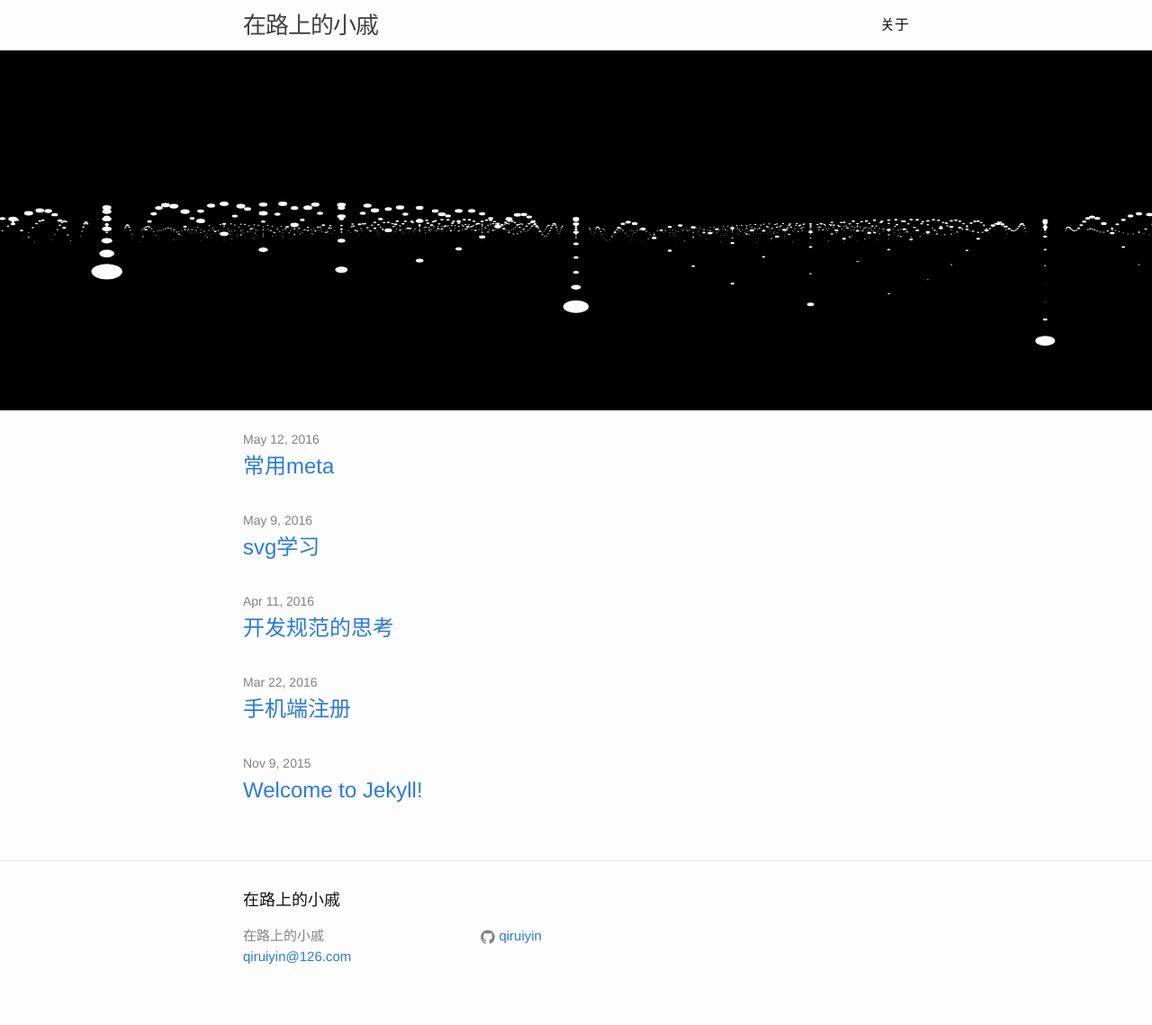
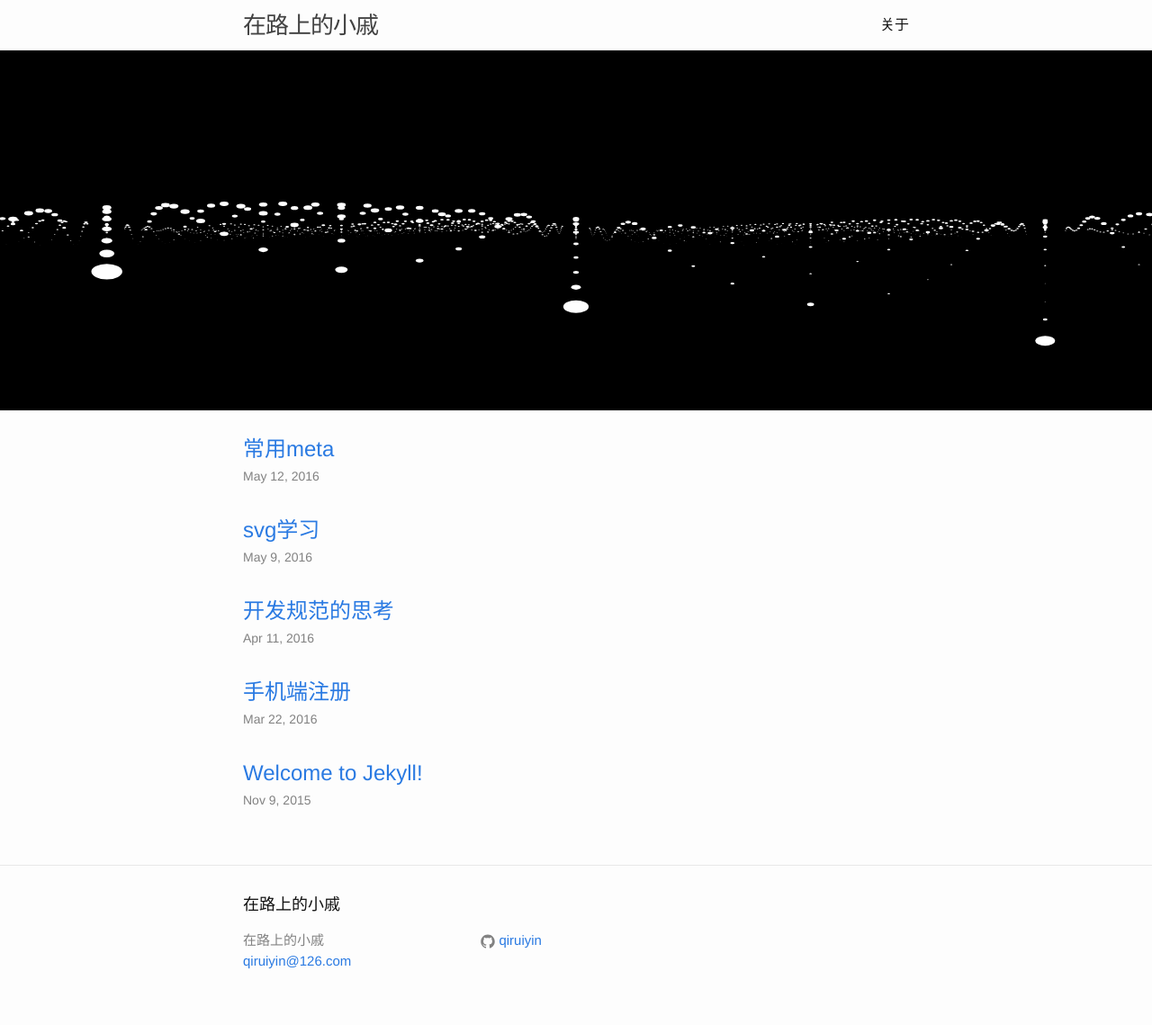
Before and after one commit to qiruiyin/qiruiyin.github.io, a Jekyll site: the page built from index.html, in a window 1280 px wide. Shown: the whole page at 90% size. Built offline with Jekyll 4.4.1, drawn with Linux system fonts in a browser that asks for light colours; the list of posts is cut into pages by our own code.

Commit message:
增加分页并修改部分样式

```diff
--- a/_config.yml
+++ b/_config.yml
@@ -19,3 +19,9 @@
 
 # Build settings
 markdown: kramdown
+
+# 分页
+permalink: pretty
+gems: [jekyll-paginate]
+paginate: 6
+paginate_path: "page:num"
--- a/_sass/_layout.scss
+++ b/_sass/_layout.scss
@@ -182,6 +182,10 @@
     > li {
         margin-bottom: $spacing-unit;
     }
+
+    h2 {
+        margin-bottom: 0;
+    }
 }
 
 .post-meta {
@@ -190,7 +194,6 @@
 }
 
 .post-link {
-    display: block;
     font-size: 24px;
 }
 
--- /dev/null
+++ b/_sass/_pagination.scss
@@ -0,0 +1,12 @@
+.pagination {
+
+	& > a, & > span {
+		padding: 5px 8px;
+		border: 1px solid #2a7ae2;
+		border-radius: 4px;
+	}
+
+	& > .page_number {
+		border: none;
+	}
+}
--- a/css/main.scss
+++ b/css/main.scss
@@ -49,5 +49,6 @@
 @import
         "base",
         "layout",
-        "syntax-highlighting"
+        "syntax-highlighting",
+        "pagination"
 ;
--- a/index.html
+++ b/index.html
@@ -4,7 +4,7 @@
 <style>
   .site-header {
     position: static;
-      height: 400px;
+    height: 450px;
     border-top: 0;
   }
   .waves {
@@ -15,21 +15,62 @@
 
 <div class="home">
 
-  <h1 class="page-heading">文章</h1>
-
   <ul class="post-list">
-    {% for post in site.posts %}
+    {% for post in paginator.posts %}
       <li>
-        <span class="post-meta">{{ post.date | date: "%b %-d, %Y" }}</span>
-
         <h2>
           <a class="post-link" href="{{ post.url | prepend: site.baseurl }}">{{ post.title }}</a>
         </h2>
+        <span class="post-meta">{{ post.date | date: "%b %-d, %Y" }}</span>
       </li>
     {% endfor %}
+
+    <!-- Pagination links -->
+    <div class="pagination">
+      {% if paginator.total_pages > 6 %}
+        <a href="/">首页</a>
+        {% if paginator.previous_page %}
+          <a href="{{ paginator.previous_page_path }}" class="previous">上一页</a>
+        {% else %}
+          <span class="previous">上一页</span>
+        {% endif %}
+
+        {% for count in (1..paginator.total_pages) limit:8 %}
+          {% if count == paginator.page %}
+            <span class="current-page">{{count}}</span>
+          {% else if count == 1 %}
+            <a href="/">{{count}}</a>
+          {% else %}
+            <a href="/page{{count}}">{{count}}</a>
+          }
+          {% endif %}
+        {% endfor %}
+
+        {% if paginator.next_page %}
+          <a href="{{ paginator.next_page_path }}" class="next">下一页</a>
+        {% else %}
+          <span class="next ">下一页</span>
+        {% endif %}
+        <a href="/page{{paginator.total_pages}}">末页</a>
+        <span class="page_number">共{{paginator.total_pages}}页</span>
+      {% endif %}
+    </div>
   </ul>
 
 </div>
+
+<!-- This loops through the paginated posts -->
+<!-- {% for post in paginator.posts %}
+  <h1><a href="{{ post.url }}">{{ post.title }}</a></h1>
+  <p class="author">
+    <span class="date">{{ post.date }}</span>
+  </p>
+  <div class="content">
+    {{ post.content }}
+  </div>
+{% endfor %} -->
+
+
 
   <script src="{{ "/js/three/three.min.js" }}"></script>
   <script src="{{ "/js/three/Projector.js" }}"></script>
```
Also changed, not shown: _layouts/default.html (+0 -9 lines). Lines whose indentation alone changed are shown as unchanged.
